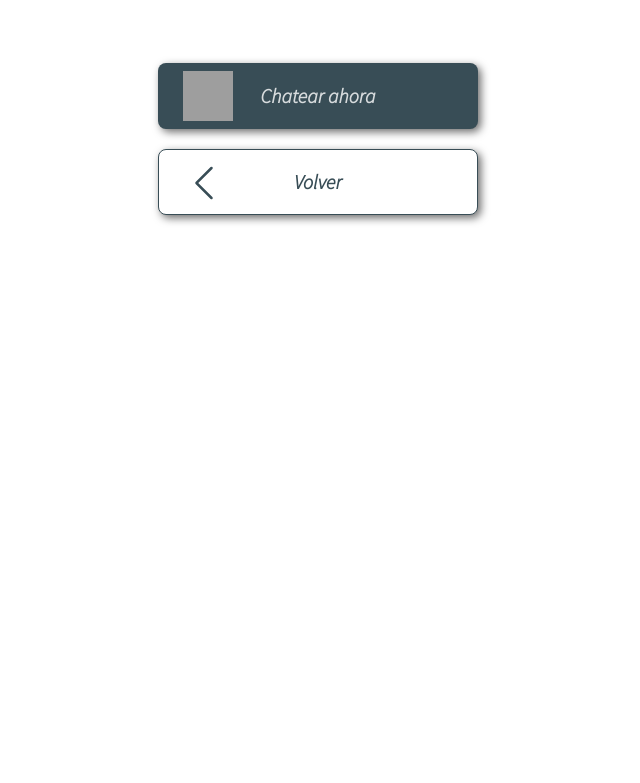
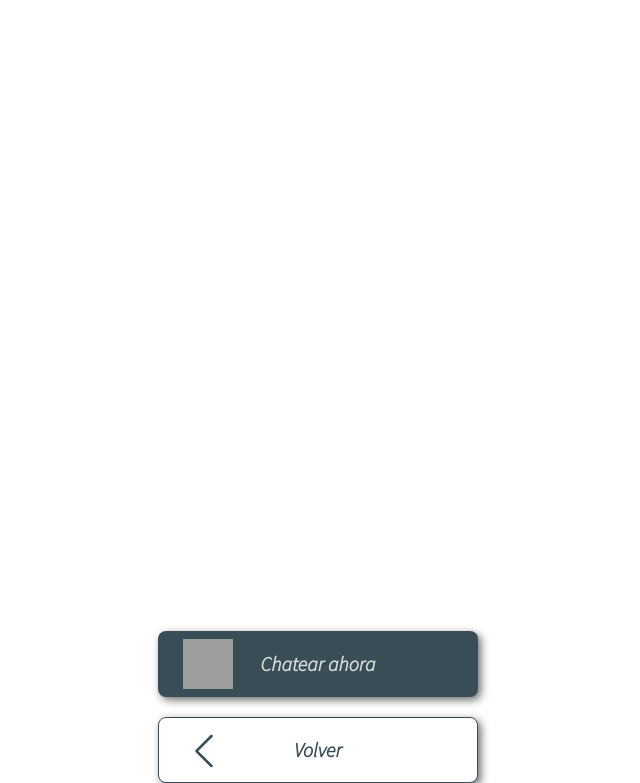
Before and after one commit to estebanaltamura/actas-italianas-express, a React (Create React App) app: page /graciasPorSuConsulta in a window 1280 px wide. Shown: the part 157-940 px from the top of the page, without its empty margins (322-962 px from the left). Before the commit the page ends 800 px from the top, so only its background shows below. Built offline with nearby package versions, Linux system fonts and the light colour scheme; grey boxes are pictures that could not be loaded.

Commit message:
actualizacion

```diff
--- a/src/components/GraciasPorSuConsulta/GraciasPorSuConsulta.css
+++ b/src/components/GraciasPorSuConsulta/GraciasPorSuConsulta.css
@@ -10,9 +10,9 @@
 
 
 .buttonsContainer{
-    margin: 200px;
+    margin: 60% auto 0 auto;
     width: fit-content;
-    height: fit-content;
+    height:max-content;
 
 }
 
```
